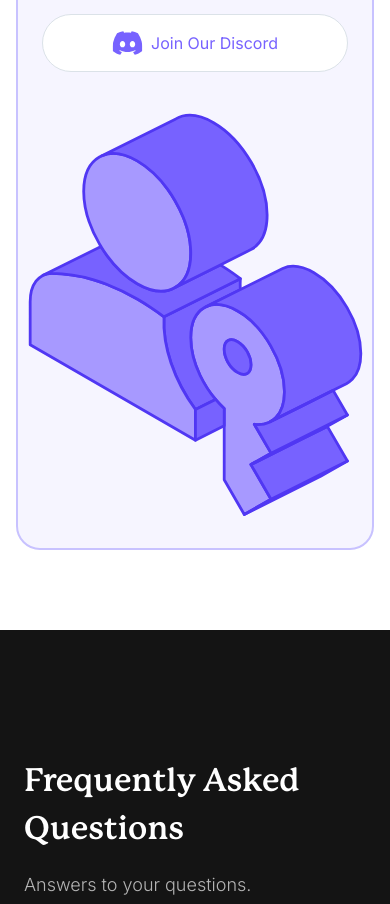
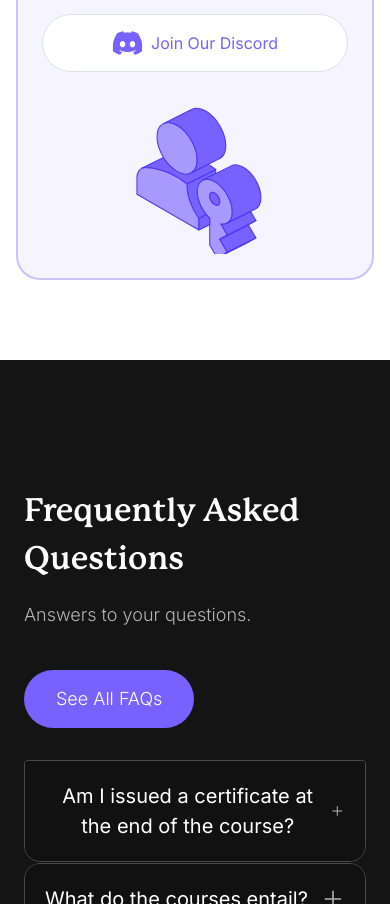
Before and after one commit to hxckr-org/hxckr-web, a Next.js app: page / in a window 390 px wide. Shown: the part 4097-5001 px from the top of the page. Built offline with nearby package versions, Linux system fonts and the light colour scheme; no server answers.

Commit message:
chore: making open source icon responsive

```diff
--- a/public/assets/icons/open-source.tsx
+++ b/public/assets/icons/open-source.tsx
@@ -1,17 +1,19 @@
 export default function OpenSourceIcon({
   fill = "none",
+  className,
   props,
 }: {
   fill?: string;
+  className?: string;
   props?: React.SVGProps<SVGSVGElement>;
 }) {
   return (
     <svg
-      width="420"
-      height="420"
-      viewBox="0 0 420 420"
+      width="400"
+      height="400"
+      viewBox="0 0 400 400"
       fill={fill}
-      xmlns="http://www.w3.org/2000/svg"
+      className={className}
       {...props}
     >
       <path
--- a/src/app/components/sections/landing-open-source.tsx
+++ b/src/app/components/sections/landing-open-source.tsx
@@ -52,7 +52,9 @@ export default function OpenSourceSection({
             </div>
           </div>
           <div className="z-50 flex items-center gap-2 mt-8 md:mt-0">
-            <OpenSourceIcon />
+            <OpenSourceIcon
+              className="w-[150px] h-[150px] md:w-[200px] md:h-[200px] lg:w-[250px] lg:h-[250px]"
+            />
           </div>
 
           <div className="absolute z-[5] -bottom-[70px] -left-[100px] hidden md:flex items-center justify-center w-[440px] h-[440px] bg-[#EDEBFF] shadow-[0px_-0.83px_16.67px_0px_#7762FF1A_inset] rounded-full">
```
